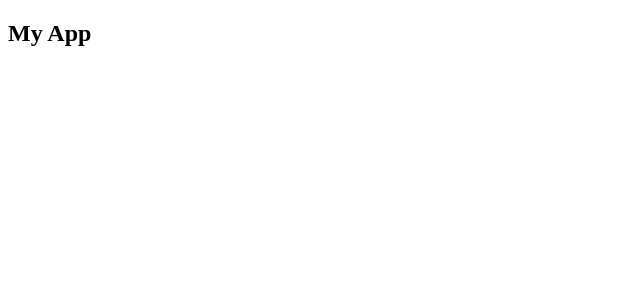
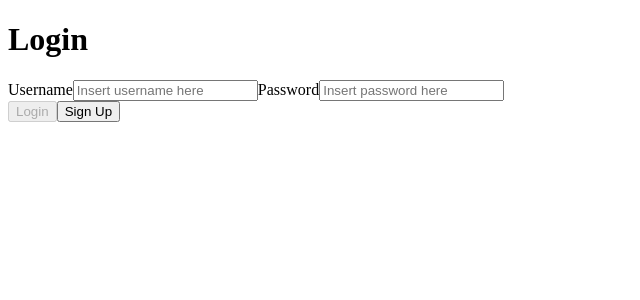
Before and after one commit to develhope/FS25-Team2-Project4, a React (Vite) app in the folder recipe-roulette.js/: page / in a window 1280 px wide. Shown: the top 300 px of the page, without its empty margins (0-640 px from the left). Built offline with nearby package versions, Linux system fonts and the light colour scheme.

Commit message:
start implement style login component

```diff
--- a/recipe-roulette.js/src/App.jsx
+++ b/recipe-roulette.js/src/App.jsx
@@ -1,7 +1,11 @@
+import { Login } from "./components/authentication/login/Login"
+
 function App() {
 
   return (
-    <h2>My App</h2>
+    <div>
+      <Login/>
+    </div>
   )
 }
 
```
Also changed, not shown: recipe-roulette.js/src/components/authentication/login/Login.module.scss (added).
